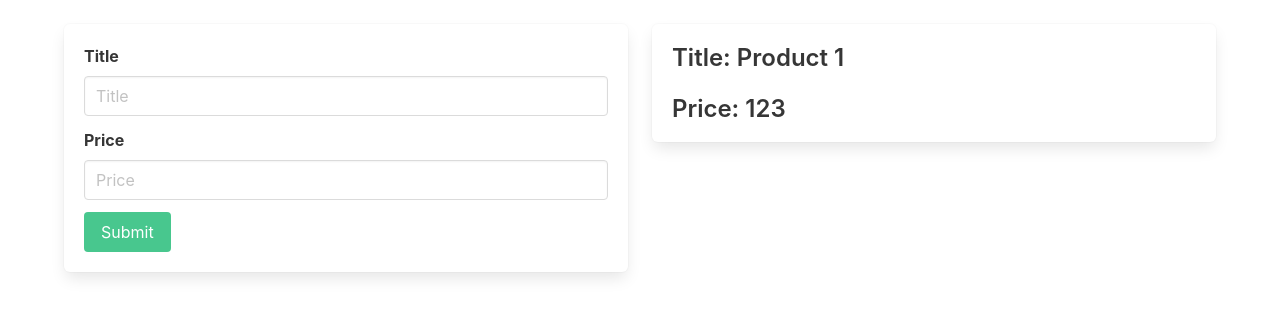
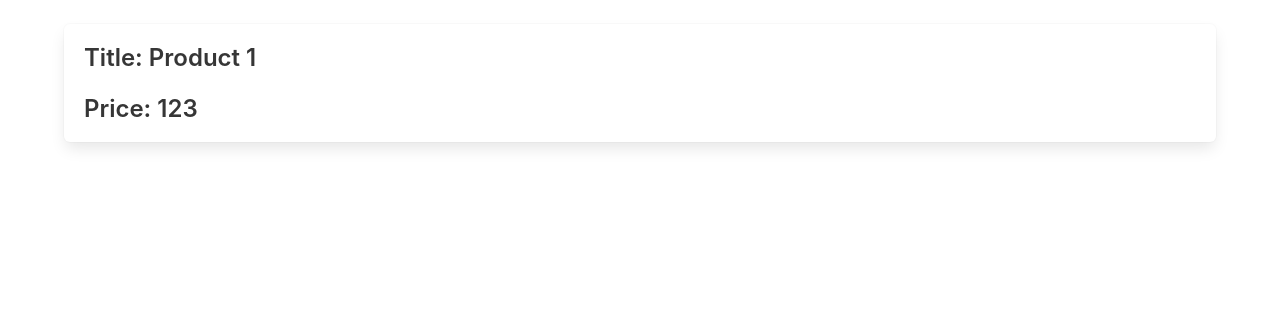
Before and after one commit to abuabdirohman4/react-redux, a React (Create React App) app in the folder fikri/: page / in a window 1280 px wide. Shown: the top 316 px of the page. Built offline with nearby package versions, Linux system fonts and the light colour scheme.

Commit message:
Fikri : Setup routing

```diff
--- a/fikri/src/App.js
+++ b/fikri/src/App.js
@@ -1,19 +1,19 @@
 import React from "react";
+import { BrowserRouter, Route, Routes } from "react-router-dom";
 import AddProduct from "./components/AddProduct";
 import { ShowProduct } from "./components/ShowProduct";
 
+
 function App() {
   return (
-    <div className="container">
-      <div className="columns">
-        <div className="column">
-          <AddProduct />
-        </div>
-        <div className="column">
-          <ShowProduct />
-        </div>
+    <BrowserRouter>
+      <div className="container">
+        <Routes>
+          <Route path="/" element={<ShowProduct/>}/>
+          <Route path="add" element={<AddProduct/>}/>
+        </Routes>
       </div>
-    </div>
+    </BrowserRouter>
   );
 }
 
```
